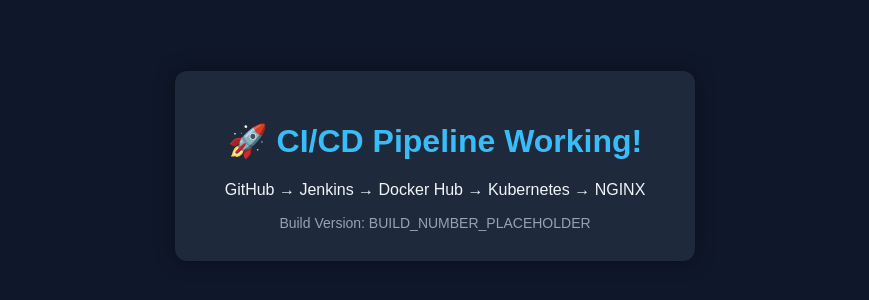
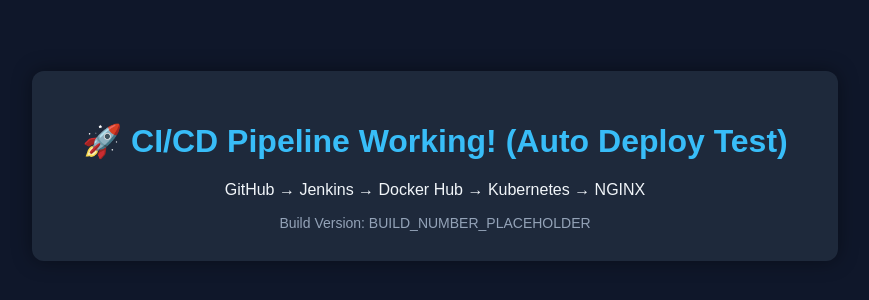
Before and after one commit to heremajeed-source/gcxi-cicd, a plain HTML site: page index.html in a window 1280 px wide. Shown: the part 234-534 px from the top of the page, without its empty margins (205-1074 px from the left). Drawn offline with Linux system fonts and the light colour scheme.

Commit message:
Update index.html

```diff
--- a/index.html
+++ b/index.html
@@ -32,7 +32,7 @@
 </head>
 <body>
     <div class="box">
-        <h1>🚀 CI/CD Pipeline Working!</h1>
+        <h1>🚀 CI/CD Pipeline Working! (Auto Deploy Test)</h1>
         <p>GitHub &rarr; Jenkins &rarr; Docker Hub &rarr; Kubernetes &rarr; NGINX</p>
         <div class="version">Build Version: BUILD_NUMBER_PLACEHOLDER</div>
     </div>
```
